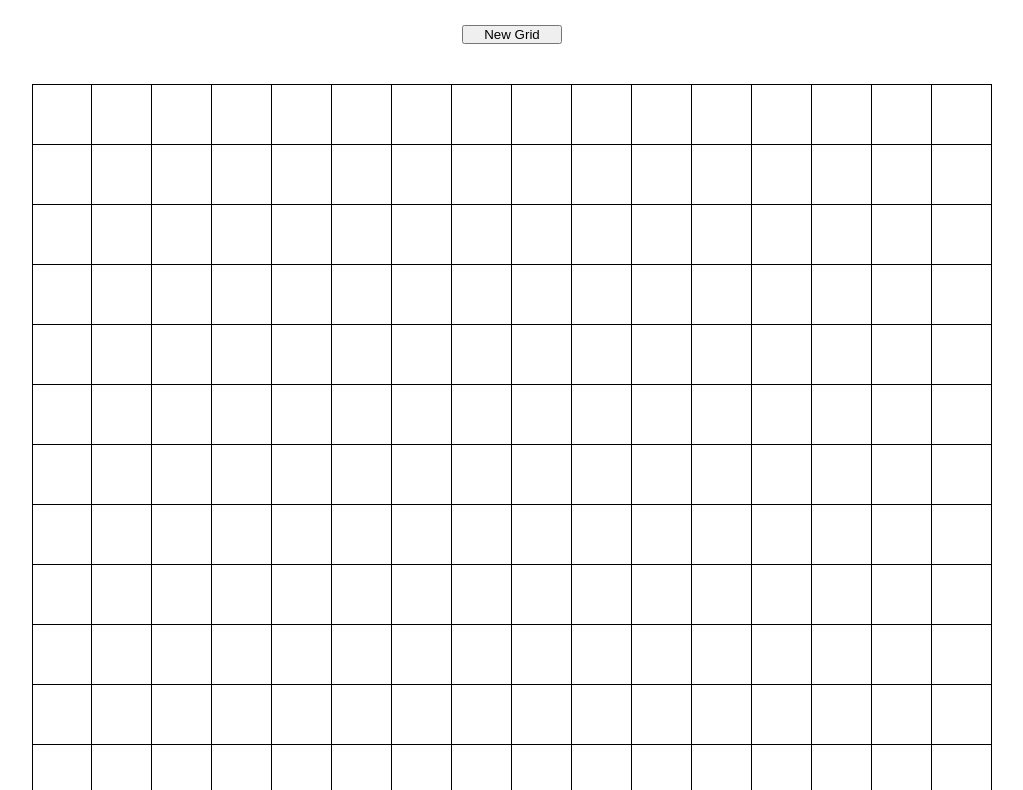
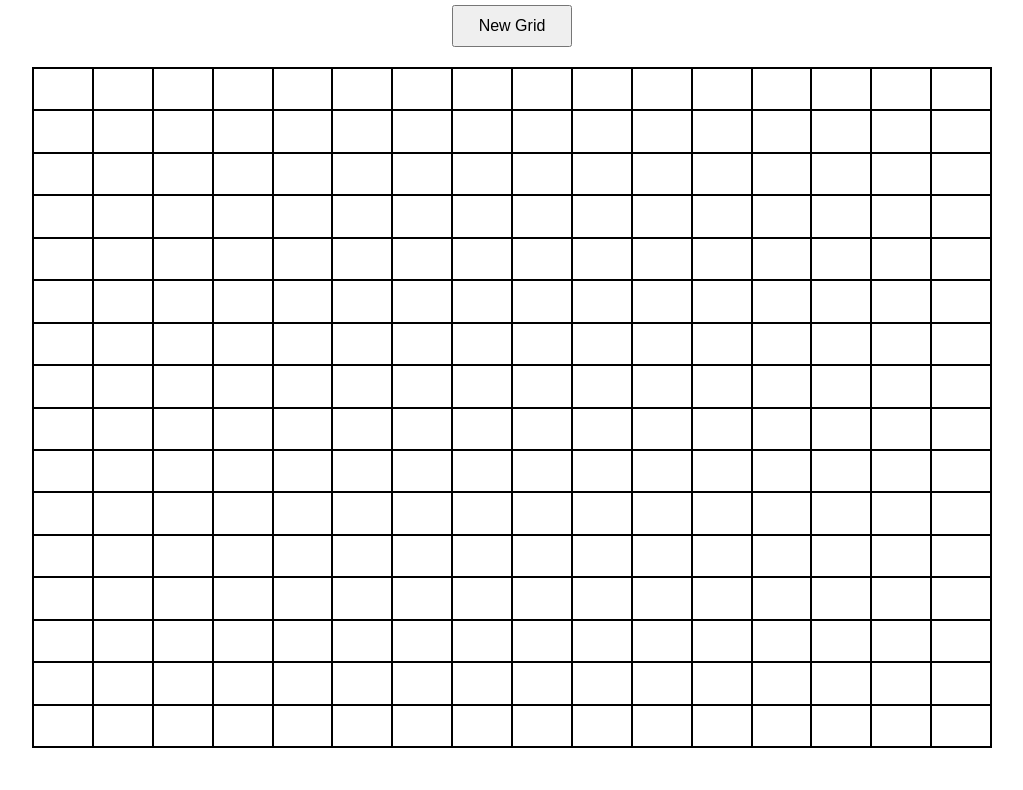
Before and after one commit to hamusel/etch-a-sketch, a plain HTML site: page index.html in a window 1280 px wide. Shown: the part 52-842 px from the top of the page, without its empty margins (128-1151 px from the left). After the commit the page ends 800 px from the top, so only its background shows below. Drawn offline with Linux system fonts and the light colour scheme.

Commit message:
:recycle: Massive Refactoring and code improvement

```diff
--- a/index.html
+++ b/index.html
@@ -2,15 +2,14 @@
 <html lang="en">
 <head>
     <meta charset="UTF-8">
+    <meta name="viewport" content="width=device-width, initial-scale=1.0">
     <title>Etch-a-Sketch</title>
     <link rel="stylesheet" href="style.css">
     <script src="script.js" defer></script>
 </head>
 <body>
-<h1>Etch-a-sketch</h1>
-<button>New Grid</button>
-<div id="container">
-
-</div>
+<h1>Etch-a-Sketch</h1>
+<button id="new-grid-btn">New Grid</button>
+<div id="container"></div>
 </body>
 </html>
--- a/script.js
+++ b/script.js
@@ -1,81 +1,48 @@
-const container = document.querySelector('#container');
-const defaultGridAmount = 16;
+document.addEventListener('DOMContentLoaded', () => {
+    const container = document.getElementById('container');
+    const defaultGridAmount = 16;
+    const button = document.getElementById('new-grid-btn');
 
+    const getRandomRGBValue = () => Math.floor(Math.random() * 256);
 
-function getRandomRGBValue() {
-    return Math.floor(Math.random() * 255);
-}
+    const createNewGrids = (gridSize) => {
+        container.innerHTML = '';
 
+        container.style.gridTemplateColumns = `repeat(${gridSize}, 1fr)`;
+        container.style.gridTemplateRows = `repeat(${gridSize}, 1fr)`;
 
-function createNewGrids(value) {
-    const parent = document.querySelector('#container');
-    while(parent.firstChild) {
-        parent.firstChild.remove();
-    }
-    const newGridSize = 960 / value;
-    for (let i = 0; i < value; i++) {
-        for (let j = 0; j < value; j++) {
-            const square = document.createElement("div");
-            square.style.height = newGridSize.toString() + "px";
-            square.style.width = newGridSize.toString() + "px";
-            square.style.margin = "0px";
-            square.style.padding = "0px";
-            square.style.boxSizing = "border-box";
-            square.style.display = "inline-block";
+        for (let i = 0; i < gridSize * gridSize; i++) {
+            const square = document.createElement('div');
+            square.classList.add('square');
+            square.dataset.opacity = '0';
 
-            if (i === value - 1) {
-                square.style.borderBottom = "1px solid black";
-            }
-            if (j === 0) {
-                square.style.borderLeft = "1px solid black";
-            }
-
-            square.style.borderTop = "1px solid black"
-            square.style.borderRight = "1px solid black"
-
-            square.addEventListener("mouseenter", () => {
-                let currentOpacity = parseFloat(square.dataset.opacity);
-
-                if (isNaN(currentOpacity)) {
-                    currentOpacity = 0.1;
-                }
-
-                if (currentOpacity < 1) {
-                    currentOpacity += 0.1;
-                } else {
-                    currentOpacity = 1;
-                }
-
-                square.dataset.opacity = currentOpacity.toString();
-
-                const r = getRandomRGBValue();
-                const g = getRandomRGBValue();
-                const b = getRandomRGBValue();
-                square.style.backgroundColor = `rgba(${r}, ${g}, ${b}, ${currentOpacity})`;
-            });
-
+            square.addEventListener('mouseenter', () => updateSquareColor(square));
 
             container.appendChild(square);
         }
-    }
-}
+    };
 
-createNewGrids(defaultGridAmount);
+    const updateSquareColor = (square) => {
+        let currentOpacity = parseFloat(square.dataset.opacity);
+        currentOpacity = Math.min(currentOpacity + 0.1, 1);
 
+        const r = getRandomRGBValue();
+        const g = getRandomRGBValue();
+        const b = getRandomRGBValue();
 
-const button = document.querySelector("button");
-button.addEventListener("click", () => {
-    const value = parseInt(prompt("Choose how many grids: "));
-    if (!Number.isInteger(value)) {
-        alert("Choose a number!")
-    }
-    if (value > 100) {
-        alert("Choose a smaller number!")
-    }
-    else if (value < 3) {
-        alert("Choose a bigger number!")
-    }
-    else {
-        createNewGrids(value)
-    }
-})
+        square.style.backgroundColor = `rgba(${r}, ${g}, ${b}, ${currentOpacity})`;
+        square.dataset.opacity = currentOpacity.toString();
+    };
+
+    button.addEventListener('click', () => {
+        let value = parseInt(prompt('Choose how many grids (between 3 and 100):'));
+
+        if (isNaN(value) || value < 3 || value > 100) {
+            alert('Please enter a valid number between 3 and 100.');
+        } else {
+            createNewGrids(value);
+        }
+    });
+
+    createNewGrids(defaultGridAmount);
+});
--- a/style.css
+++ b/style.css
@@ -1,23 +1,3 @@
-#container {
-    display: flex;
-    flex-wrap: wrap;
-    width: 960px;
-    height: 960px;
-    gap: 0;
-}
-
-
-h1 {
-    text-align: center;
-}
-
-.square {
-    border: 1px solid black;
-    box-sizing: border-box;
-    margin: 0;
-    padding: 0;
-}
-
 * {
     box-sizing: border-box;
     margin: 0;
@@ -29,10 +9,35 @@ body {
     flex-direction: column;
     justify-content: center;
     align-items: center;
+    height: 100vh;
+    font-family: Arial, sans-serif;
+}
+
+h1 {
+    text-align: center;
+}
+
+#container {
+    display: grid;
+    width: 960px;
+    height: 960px;
+    border: 1px solid black;
+    gap: 0;
+}
+
+.square {
+    border: 1px solid black;
+    box-sizing: border-box;
+    background-color: rgba(0, 0, 0, 0);
+    margin: 0;
+    padding: 0;
+    transition: background-color 0.2s;
 }
 
 button {
-    width: 100px;
-    margin-top: 40px;
-    margin-bottom: 40px;
+    width: 120px;
+    margin: 20px 0;
+    padding: 10px;
+    font-size: 16px;
+    cursor: pointer;
 }
```
